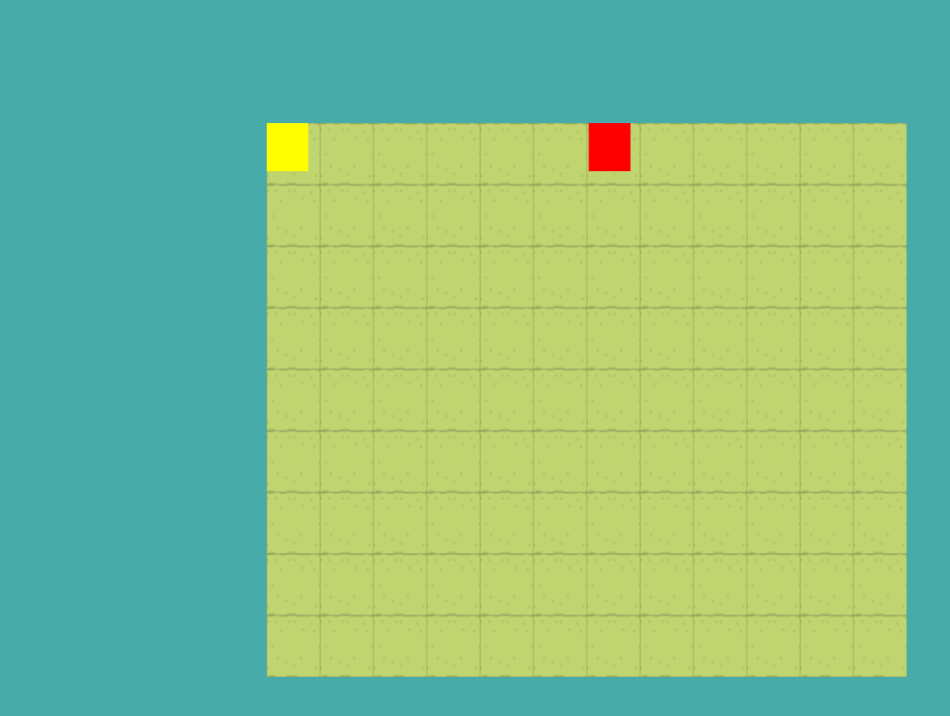
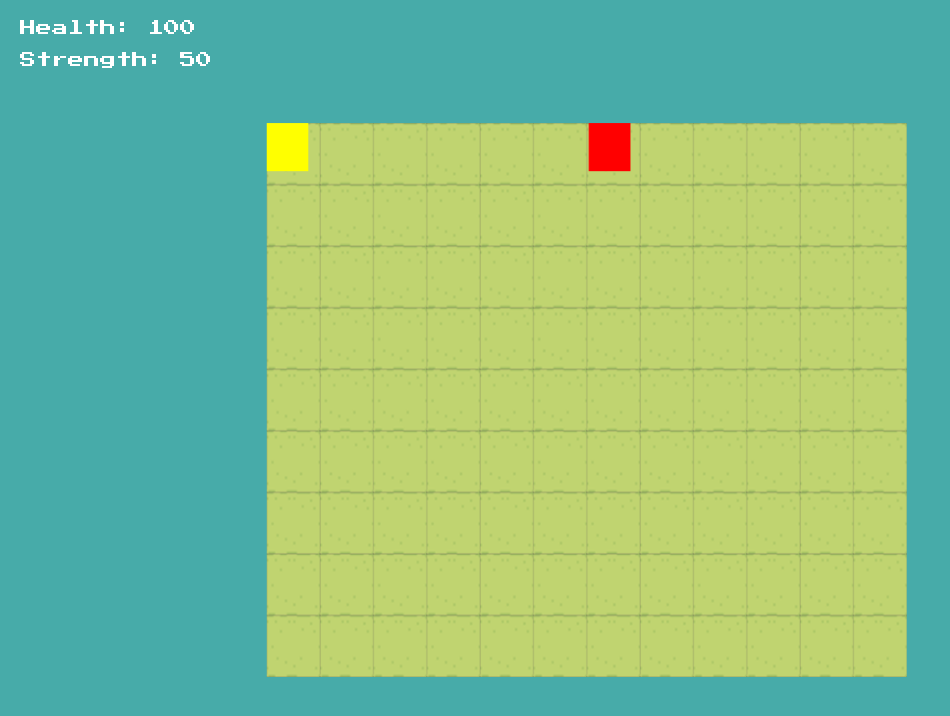
Before and after one commit to 1mNut/Uppgift-webbspel, a plain HTML site: page index.htm in a window 1280 px wide. Both pictures are taken after a click on the button "Start". Shown: the whole page, without its empty margins (0-950 px from the left). Drawn offline with Linux system fonts and the light colour scheme.

Commit message:
Co-authored-by: Narva <NanabuhSnatcher9-11Gobbler0fBananaBUH@users.noreply.github.com>

```diff
--- a/css/style.css
+++ b/css/style.css
@@ -83,10 +83,14 @@ button:hover {
 
 /* startmenu style */
 
+/* game style */
 
-
-
-/* game style */
+#menu {
+  display: none;
+  position: absolute;
+  color: white;
+  margin: 20px;
+}
 
 #gameCanvas {
     display: none;
--- a/index.htm
+++ b/index.htm
@@ -16,6 +16,7 @@
           <div class="scanlines"></div>
     </div>
     <div>
+        <div id="menu"></div>
         <canvas id="gameCanvas"></canvas>
     </div>
 </body>
--- a/js/classes.js
+++ b/js/classes.js
@@ -1,9 +1,11 @@
 export class Player {
-  constructor(x, y, size, speed) {
+  constructor(x, y, size, speed, health, strength) {
     this.x = x;
     this.y = y;
     this.size = size;
     this.speed = speed;
+    this.health = health;
+    this.strength = strength;
     this.dx = 0;
     this.dy = 0;
   }
--- a/js/game.js
+++ b/js/game.js
@@ -5,6 +5,7 @@ document.addEventListener("DOMContentLoaded", () => {
   const ctx = canvas.getContext("2d");
   const startButton = document.getElementById("start");
   const startMenu = document.querySelector(".startMenu");
+  const menu = document.getElementById("menu");
 
   const TILE_SIZE = 64;
 
@@ -43,7 +44,7 @@ document.addEventListener("DOMContentLoaded", () => {
     for (let row = 0; row < map.length; row++) {
       for (let col = 0; col < map[row].length; col++) {
         if (map[row][col] === 1) {
-          return new Player(col * TILE_SIZE, row * TILE_SIZE, 50, 3);
+          return new Player(col * TILE_SIZE, row * TILE_SIZE, 50, 3, 100, 50);
         }
       }
     }
@@ -67,6 +68,13 @@ document.addEventListener("DOMContentLoaded", () => {
     return new Enemy(randomTile.x, randomTile.y, 50, 1.5);
   }
 
+  function updateMenu() {
+    menu.innerHTML = `
+    Health: ${player.health}<br><br>
+    Strength: ${player.strength}
+    `;
+  }
+
   function drawGame() {
     ctx.clearRect(0, 0, canvas.width, canvas.height);
     for (let row = 0; row < map.length; row++) {
@@ -82,6 +90,7 @@ document.addEventListener("DOMContentLoaded", () => {
       enemy.update(player, map, TILE_SIZE);
       enemy.draw(ctx);
     });
+    updateMenu();
   }
 
   function gameLoop() {
@@ -131,6 +140,7 @@ document.addEventListener("DOMContentLoaded", () => {
   startButton.addEventListener("click", () => {
     startMenu.style.display = "none";
     canvas.style.display = "block";
+    menu.style.display = "block";
     gameLoop();
   });
 });
```
